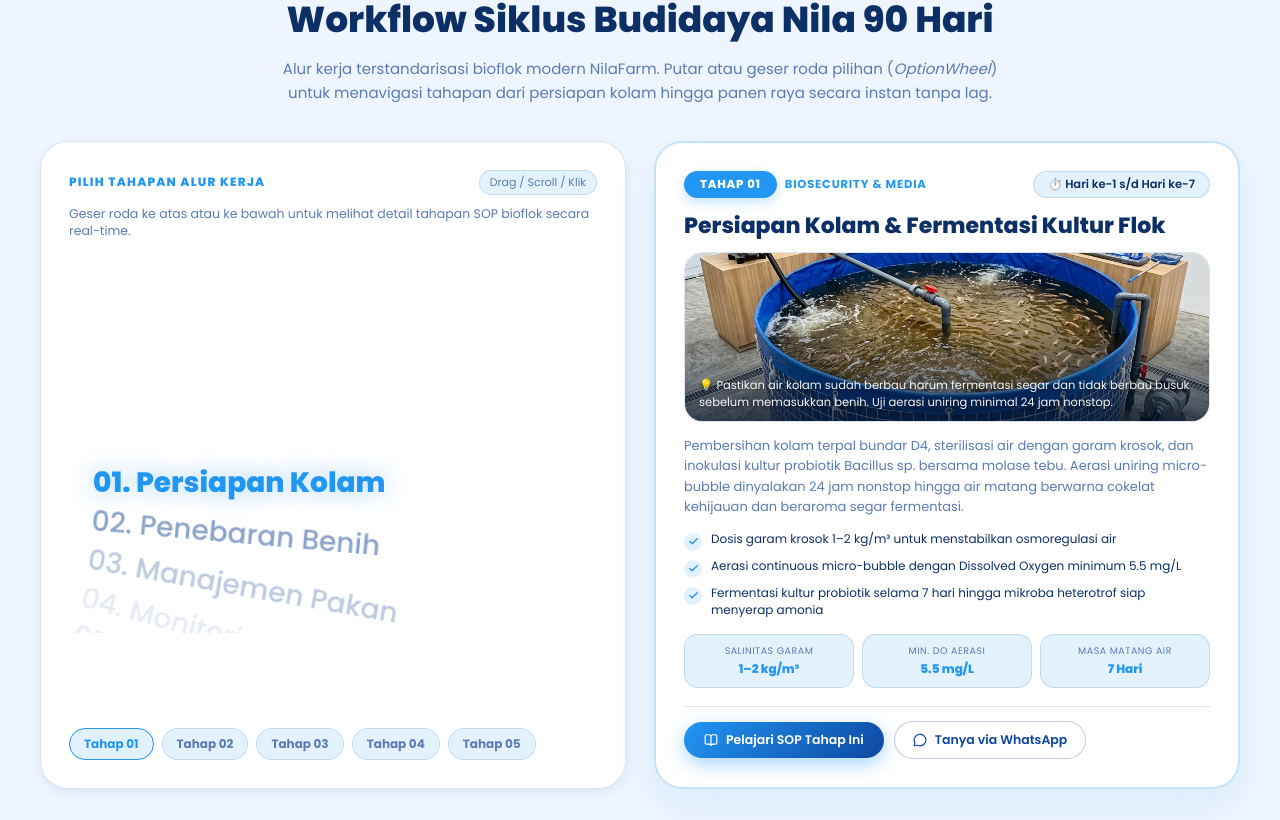
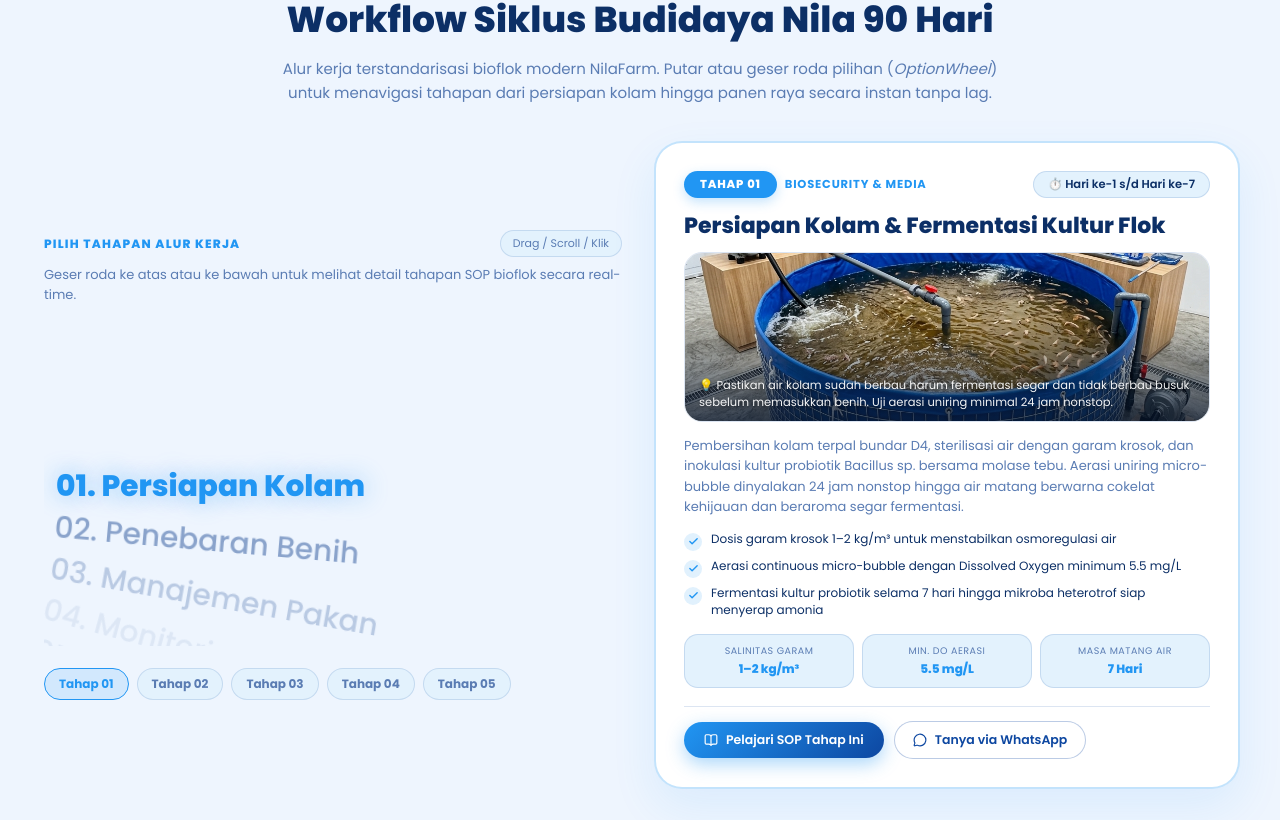
Before and after one commit to fadhlurr01/Budidaya-nila, a React (Vite) app: page / in a window 1280 px wide. Shown: the part 4520-5340 px from the top of the page. Built offline with nearby package versions, Linux system fonts and the light colour scheme.

Commit message:
style(workflow): remove card container on left side of OptionWheel for clean seamless layout

```diff
--- a/src/pages/HomePage.jsx
+++ b/src/pages/HomePage.jsx
@@ -676,52 +676,49 @@ export default function HomePage({
             alignItems: 'stretch'
           }}
         >
-          {/* Left Column: Interactive OptionWheel Container */}
+          {/* Left Column: Pure Content without Card Container */}
           <div
-            className="glass-panel"
             style={{
-              padding: 'clamp(20px, 3vw, 28px)',
-              borderRadius: '28px',
-              border: '1.5px solid var(--border)',
+              padding: 'clamp(8px, 1.5vw, 16px) 4px',
               display: 'flex',
               flexDirection: 'column',
-              justifyContent: 'space-between',
+              justifyContent: 'center',
               minHeight: '440px',
               position: 'relative',
-              overflow: 'hidden'
+              boxSizing: 'border-box'
             }}
           >
             <div>
-              <div style={{ display: 'flex', alignItems: 'center', justifyContent: 'space-between', marginBottom: '10px' }}>
+              <div style={{ display: 'flex', alignItems: 'center', justifyContent: 'space-between', marginBottom: '8px', flexWrap: 'wrap', gap: '8px' }}>
                 <span style={{ fontSize: '12px', fontWeight: 800, color: 'var(--b)', textTransform: 'uppercase', letterSpacing: '1.2px' }}>
                   Pilih Tahapan Alur Kerja
                 </span>
-                <span style={{ fontSize: '11px', padding: '3px 10px', borderRadius: '9999px', background: 'var(--card2)', border: '1px solid var(--border)', color: 'var(--mut)' }}>
+                <span style={{ fontSize: '11px', padding: '4px 12px', borderRadius: '9999px', background: 'var(--card2)', border: '1px solid var(--border)', color: 'var(--mut)' }}>
                   Drag / Scroll / Klik
                 </span>
               </div>
-              <p style={{ fontSize: '12.5px', color: 'var(--mut)', margin: '0 0 12px', lineHeight: 1.4 }}>
+              <p style={{ fontSize: '13px', color: 'var(--mut)', margin: '0 0 16px', lineHeight: 1.5 }}>
                 Geser roda ke atas atau ke bawah untuk melihat detail tahapan SOP bioflok secara real-time.
               </p>
             </div>
 
-            {/* OptionWheel Component - Ultra lightweight with blur 0 for zero GPU overhead */}
-            <div style={{ height: '300px', width: '100%', position: 'relative', margin: '4px 0' }}>
+            {/* OptionWheel Component - Ultra lightweight with blur 0 for zero GPU overhead, open seamless design */}
+            <div style={{ height: '320px', width: '100%', position: 'relative', overflow: 'hidden', margin: '6px 0' }}>
               <OptionWheel
                 items={workflowSteps.map(st => `${st.step}. ${st.shortTitle}`)}
                 defaultSelected={activeWorkflowStage}
                 textColor="var(--mut)"
                 activeColor="var(--b)"
                 side="left"
-                fontSize={1.75}
-                spacing={1.38}
+                fontSize={1.85}
+                spacing={1.4}
                 curve={0.75}
                 tilt={5}
                 blur={0}
-                fade={0.3}
-                minOpacity={0.15}
+                fade={0.32}
+                minOpacity={0.12}
                 smoothing={150}
-                inset={24}
+                inset={12}
                 loop={false}
                 draggable={true}
                 onChange={(idx) => setActiveWorkflowStage(idx)}
@@ -729,7 +726,7 @@ export default function HomePage({
             </div>
 
             {/* Stage Quick Indicator Pills */}
-            <div style={{ display: 'flex', gap: '8px', flexWrap: 'wrap', marginTop: '14px' }}>
+            <div style={{ display: 'flex', gap: '8px', flexWrap: 'wrap', marginTop: '16px' }}>
               {workflowSteps.map((st, i) => (
                 <button
                   key={i}
```
